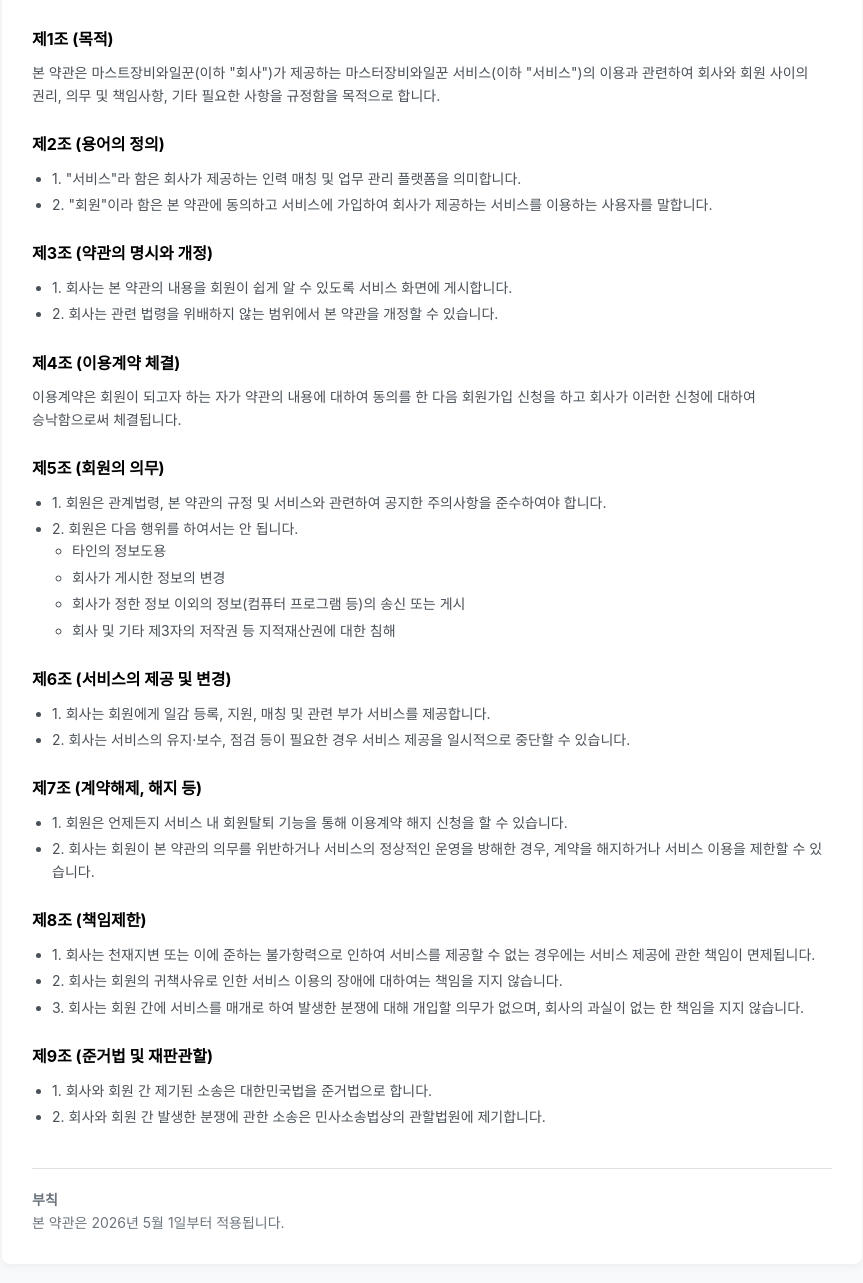
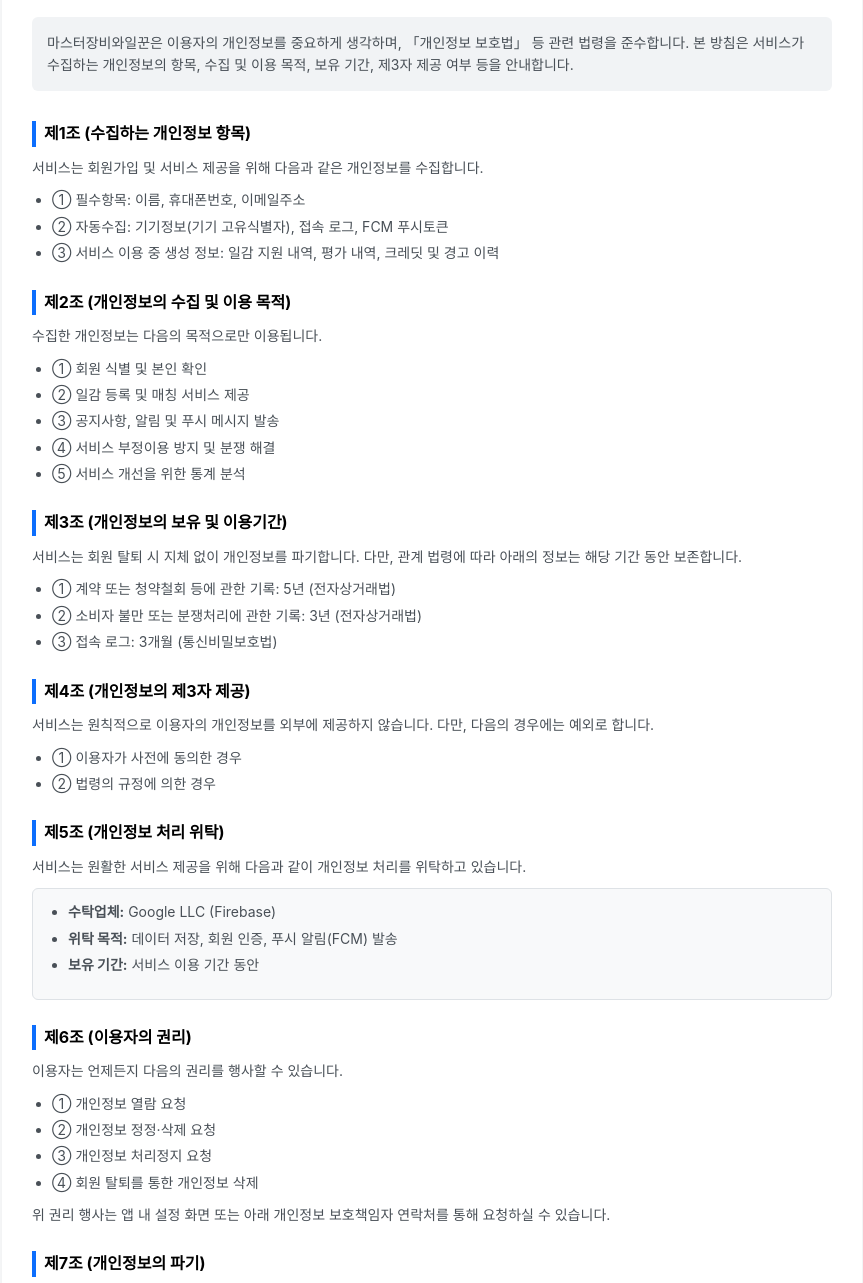
Before and after one commit to taemoohyun9/mjb19, a plain HTML site: page index1.html in a window 1280 px wide. Shown: the part 161-1444 px from the top of the page, without its empty margins (208-1071 px from the left). Drawn offline with Linux system fonts and the light colour scheme.

Commit message:
Update index1.html

```diff
--- a/index1.html
+++ b/index1.html
@@ -3,9 +3,9 @@
 <head>
     <meta charset="UTF-8">
     <meta name="viewport" content="width=device-width, initial-scale=1.0">
-    <title>마스터장비와일꾼(mjb19) 서비스이용약관</title>
+    <title>마스터장비와일꾼(mjb19) 개인정보처리방침</title>
     <style>
-        /* 약관 가독성을 높이기 위한 깔끔한 스타일 정의 */
+        /* 약관 및 방침 가독성을 최적화한 스타일 정의 */
         body {
             font-family: -apple-system, BlinkMacSystemFont, "Segoe UI", Roboto, "Helvetica Neue", Arial, sans-serif;
             line-height: 1.6;
@@ -42,10 +42,19 @@
         h1 {
             font-size: 22px;
             color: #111;
-            border-bottom: 2px solid #333;
+            border-bottom: 2px solid #0d6efd;
             padding-bottom: 12px;
             margin-top: 10px;
+            margin-bottom: 20px;
+        }
+        .intro {
+            font-size: 14px;
+            color: #495057;
+            background-color: #f1f3f5;
+            padding: 15px;
+            border-radius: 6px;
             margin-bottom: 30px;
+            word-break: keep-all;
         }
         h2 {
             font-size: 16px;
@@ -53,6 +62,8 @@
             margin-top: 25px;
             margin-bottom: 10px;
             font-weight: 700;
+            border-left: 4px solid #0d6efd;
+            padding-left: 8px;
         }
         p {
             font-size: 14px;
@@ -60,7 +71,7 @@
             color: #495057;
             word-break: keep-all;
         }
-        ul {
+        ul, ol {
             margin: 0 0 10px 0;
             padding-left: 20px;
         }
@@ -68,6 +79,13 @@
             font-size: 14px;
             color: #495057;
             margin-bottom: 4px;
+        }
+        .info-block {
+            background-color: #f8f9fa;
+            border: 1px solid #dee2e6;
+            padding: 12px 15px;
+            border-radius: 6px;
+            margin-bottom: 10px;
         }
         .supplementary {
             margin-top: 40px;
@@ -81,72 +99,84 @@
 <body>
 
 <div class="container">
-    <!-- 메인 화면으로 돌아가는 버튼 -->
     <div class="header-nav">
         <a href="index.html" class="btn-back">← 메인으로 돌아가기</a>
     </div>
 
-    <h1>마스터장비와일꾼(mjb19) 서비스이용약관</h1>
+    <h1>마스터장비와일꾼(mjb19) 개인정보처리방침</h1>
 
-    <h2>제1조 (목적)</h2>
-    <p>본 약관은 마스트장비와일꾼(이하 "회사")가 제공하는 마스터장비와일꾼 서비스(이하 "서비스")의 이용과 관련하여 회사와 회원 사이의 권리, 의무 및 책임사항, 기타 필요한 사항을 규정함을 목적으로 합니다.</p>
+    <div class="intro">
+        마스터장비와일꾼은 이용자의 개인정보를 중요하게 생각하며, 「개인정보 보호법」 등 관련 법령을 준수합니다. 본 방침은 서비스가 수집하는 개인정보의 항목, 수집 및 이용 목적, 보유 기간, 제3자 제공 여부 등을 안내합니다.
+    </div>
 
-    <h2>제2조 (용어의 정의)</h2>
+    <h2>제1조 (수집하는 개인정보 항목)</h2>
+    <p>서비스는 회원가입 및 서비스 제공을 위해 다음과 같은 개인정보를 수집합니다.</p>
     <ul>
-        <li>1. "서비스"라 함은 회사가 제공하는 인력 매칭 및 업무 관리 플랫폼을 의미합니다.</li>
-        <li>2. "회원"이라 함은 본 약관에 동의하고 서비스에 가입하여 회사가 제공하는 서비스를 이용하는 사용자를 말합니다.</li>
+        <li>① 필수항목: 이름, 휴대폰번호, 이메일주소</li>
+        <li>② 자동수집: 기기정보(기기 고유식별자), 접속 로그, FCM 푸시토큰</li>
+        <li>③ 서비스 이용 중 생성 정보: 일감 지원 내역, 평가 내역, 크레딧 및 경고 이력</li>
     </ul>
 
-    <h2>제3조 (약관의 명시와 개정)</h2>
+    <h2>제2조 (개인정보의 수집 및 이용 목적)</h2>
+    <p>수집한 개인정보는 다음의 목적으로만 이용됩니다.</p>
     <ul>
-        <li>1. 회사는 본 약관의 내용을 회원이 쉽게 알 수 있도록 서비스 화면에 게시합니다.</li>
-        <li>2. 회사는 관련 법령을 위배하지 않는 범위에서 본 약관을 개정할 수 있습니다.</li>
+        <li>① 회원 식별 및 본인 확인</li>
+        <li>② 일감 등록 및 매칭 서비스 제공</li>
+        <li>③ 공지사항, 알림 및 푸시 메시지 발송</li>
+        <li>④ 서비스 부정이용 방지 및 분쟁 해결</li>
+        <li>⑤ 서비스 개선을 위한 통계 분석</li>
     </ul>
 
-    <h2>제4조 (이용계약 체결)</h2>
-    <p>이용계약은 회원이 되고자 하는 자가 약관의 내용에 대하여 동의를 한 다음 회원가입 신청을 하고 회사가 이러한 신청에 대하여 승낙함으로써 체결됩니다.</p>
-
-    <h2>제5조 (회원의 의무)</h2>
+    <h2>제3조 (개인정보의 보유 및 이용기간)</h2>
+    <p>서비스는 회원 탈퇴 시 지체 없이 개인정보를 파기합니다. 다만, 관계 법령에 따라 아래의 정보는 해당 기간 동안 보존합니다.</p>
     <ul>
-        <li>1. 회원은 관계법령, 본 약관의 규정 및 서비스와 관련하여 공지한 주의사항을 준수하여야 합니다.</li>
-        <li>2. 회원은 다음 행위를 하여서는 안 됩니다.
-            <ul>
-                <li>타인의 정보도용</li>
-                <li>회사가 게시한 정보의 변경</li>
-                <li>회사가 정한 정보 이외의 정보(컴퓨터 프로그램 등)의 송신 또는 게시</li>
-                <li>회사 및 기타 제3자의 저작권 등 지적재산권에 대한 침해</li>
-            </ul>
-        </li>
+        <li>① 계약 또는 청약철회 등에 관한 기록: 5년 (전자상거래법)</li>
+        <li>② 소비자 불만 또는 분쟁처리에 관한 기록: 3년 (전자상거래법)</li>
+        <li>③ 접속 로그: 3개월 (통신비밀보호법)</li>
     </ul>
 
-    <h2>제6조 (서비스의 제공 및 변경)</h2>
+    <h2>제4조 (개인정보의 제3자 제공)</h2>
+    <p>서비스는 원칙적으로 이용자의 개인정보를 외부에 제공하지 않습니다. 다만, 다음의 경우에는 예외로 합니다.</p>
     <ul>
-        <li>1. 회사는 회원에게 일감 등록, 지원, 매칭 및 관련 부가 서비스를 제공합니다.</li>
-        <li>2. 회사는 서비스의 유지·보수, 점검 등이 필요한 경우 서비스 제공을 일시적으로 중단할 수 있습니다.</li>
+        <li>① 이용자가 사전에 동의한 경우</li>
+        <li>② 법령의 규정에 의한 경우</li>
     </ul>
 
-    <h2>제7조 (계약해제, 해지 등)</h2>
+    <h2>제5조 (개인정보 처리 위탁)</h2>
+    <p>서비스는 원활한 서비스 제공을 위해 다음과 같이 개인정보 처리를 위탁하고 있습니다.</p>
+    <div class="info-block">
+        <ul>
+            <li><strong>수탁업체:</strong> Google LLC (Firebase)</li>
+            <li><strong>위탁 목적:</strong> 데이터 저장, 회원 인증, 푸시 알림(FCM) 발송</li>
+            <li><strong>보유 기간:</strong> 서비스 이용 기간 동안</li>
+        </ul>
+    </div>
+
+    <h2>제6조 (이용자의 권리)</h2>
+    <p>이용자는 언제든지 다음의 권리를 행사할 수 있습니다.</p>
     <ul>
-        <li>1. 회원은 언제든지 서비스 내 회원탈퇴 기능을 통해 이용계약 해지 신청을 할 수 있습니다.</li>
-        <li>2. 회사는 회원이 본 약관의 의무를 위반하거나 서비스의 정상적인 운영을 방해한 경우, 계약을 해지하거나 서비스 이용을 제한할 수 있습니다.</li>
+        <li>① 개인정보 열람 요청</li>
+        <li>② 개인정보 정정·삭제 요청</li>
+        <li>③ 개인정보 처리정지 요청</li>
+        <li>④ 회원 탈퇴를 통한 개인정보 삭제</li>
     </ul>
+    <p>위 권리 행사는 앱 내 설정 화면 또는 아래 개인정보 보호책임자 연락처를 통해 요청하실 수 있습니다.</p>
 
-    <h2>제8조 (책임제한)</h2>
-    <ul>
-        <li>1. 회사는 천재지변 또는 이에 준하는 불가항력으로 인하여 서비스를 제공할 수 없는 경우에는 서비스 제공에 관한 책임이 면제됩니다.</li>
-        <li>2. 회사는 회원의 귀책사유로 인한 서비스 이용의 장애에 대하여는 책임을 지지 않습니다.</li>
-        <li>3. 회사는 회원 간에 서비스를 매개로 하여 발생한 분쟁에 대해 개입할 의무가 없으며, 회사의 과실이 없는 한 책임을 지지 않습니다.</li>
-    </ul>
+    <h2>제7조 (개인정보의 파기)</h2>
+    <p>서비스는 개인정보 보유기간이 경과하거나 처리 목적이 달성된 경우, 해당 개인정보를 지체 없이 파기합니다. 전자적 파일 형태의 정보는 복구 불가능한 방법으로 영구 삭제하며, 출력된 정보는 분쇄 또는 소각합니다.</p>
 
-    <h2>제9조 (준거법 및 재판관할)</h2>
-    <ul>
-        <li>1. 회사와 회원 간 제기된 소송은 대한민국법을 준거법으로 합니다.</li>
-        <li>2. 회사와 회원 간 발생한 분쟁에 관한 소송은 민사소송법상의 관할법원에 제기합니다.</li>
-    </ul>
+    <h2>제8조 (개인정보 보호책임자)</h2>
+    <p>서비스는 개인정보 처리에 관한 업무를 총괄하고, 개인정보 처리와 관련한 이용자의 불만 처리 및 피해구제를 위해 아래와 같이 개인정보 보호책임자를 지정하고 있습니다.</p>
+    <div class="info-block">
+        <ul>
+            <li><strong>성명:</strong> 황두현</li>
+            <li><strong>연락처:</strong> 010-5846-3931</li>
+        </ul>
+    </div>
 
     <div class="supplementary">
-        <strong>부칙</strong><br>
-        본 약관은 2026년 5월 1일부터 적용됩니다.
+        <strong>제9조 (시행일)</strong><br>
+        본 개인정보처리방침은 2026년 5월 1일부터 시행됩니다.
     </div>
 </div>
 
```
